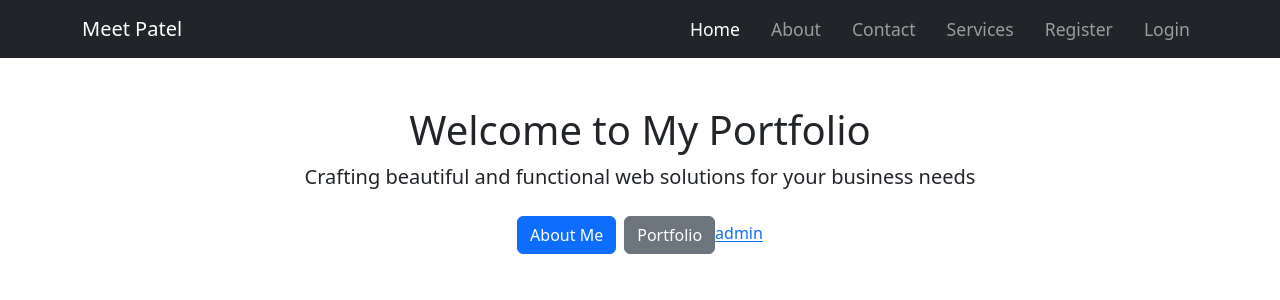
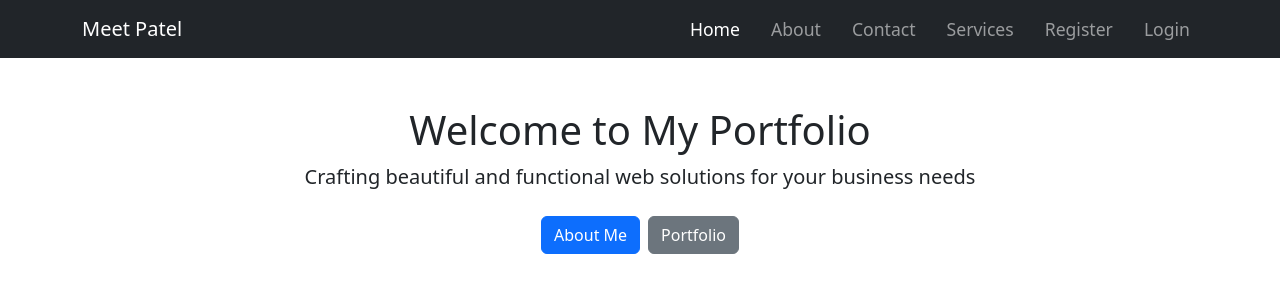
Before and after one commit to Bhut-Meet/MERN-2024, a React (Vite) app in the folder client/: page / in a window 1280 px wide. Shown: the top 300 px of the page. Built offline with nearby package versions, Linux system fonts and the light colour scheme; no server answers.

Commit message:
Update Home.jsx

```diff
--- a/client/src/pages/Home.jsx
+++ b/client/src/pages/Home.jsx
@@ -11,7 +11,7 @@ export const Home = () => {
             <Link to="/about" className="btn btn-primary me-2">About Me</Link>
             <Link to="/portfolio" className="btn btn-secondary">Portfolio</Link>
             {/* <p>{API}</p> */}
-            <Link to="/admin">admin</Link>
+            {/* <Link to="/admin">admin</Link> */}
           </div>
         </div>
       </div>
```
